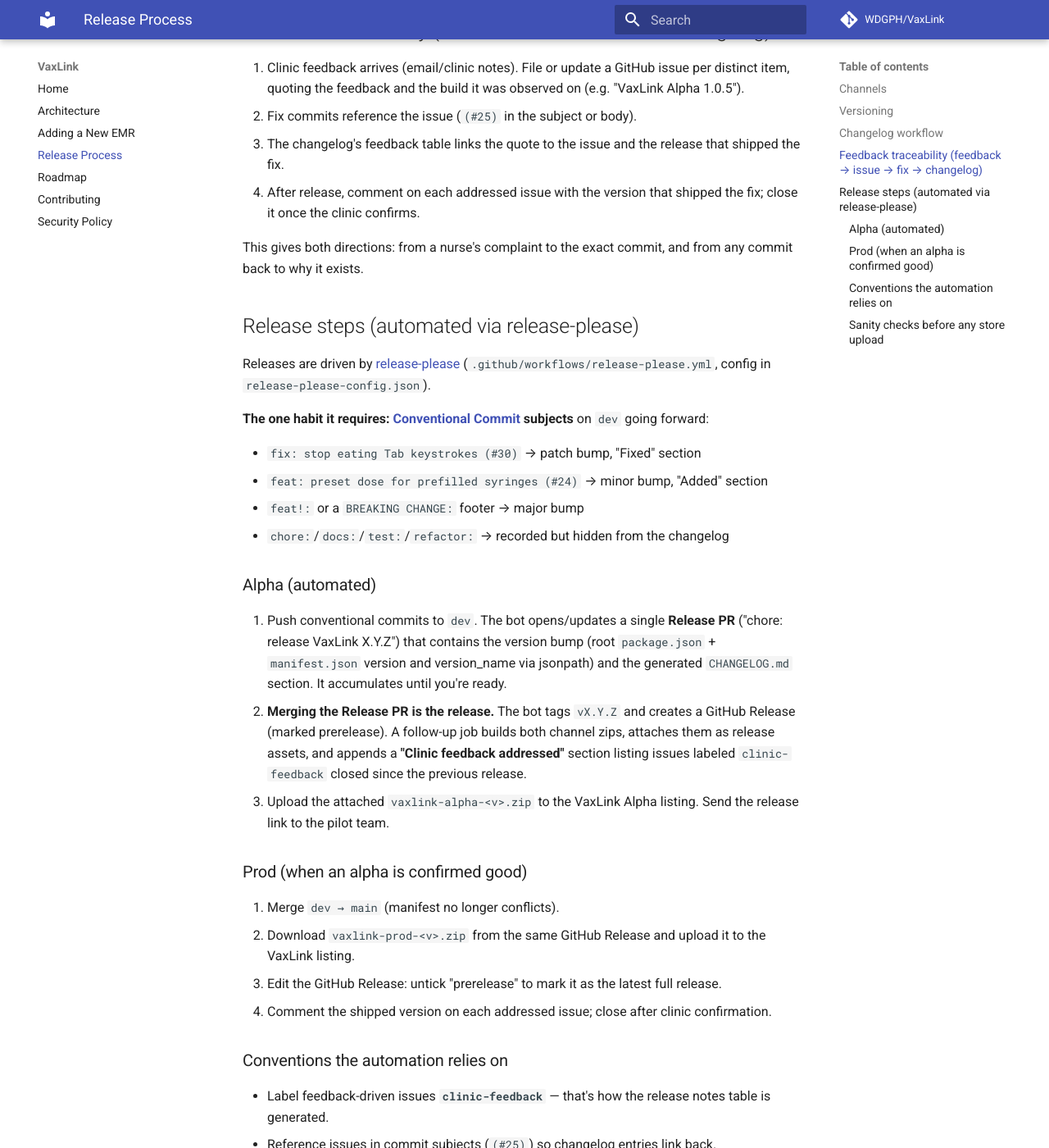
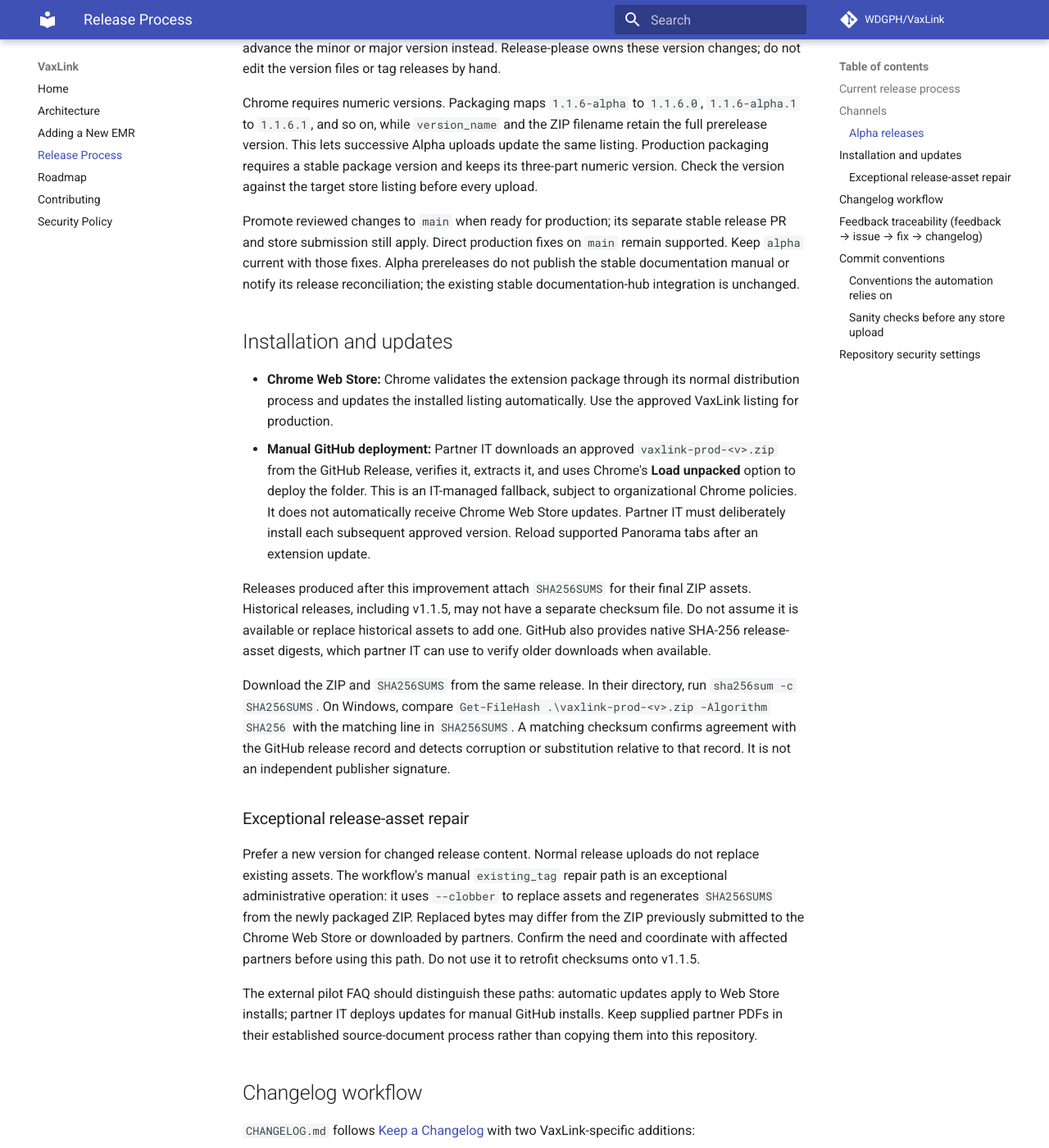
Before and after one commit to WDGPH/VaxLink, an MkDocs documentation site: the page built from docs/RELEASING.md, in a window 1280 px wide and 1400 px high, scrolled down 1402 px. Shown: the whole window at 82% size. Built offline with MkDocs 1.6.1 and Material for MkDocs 9.7.7, drawn with Linux system fonts in a browser that asks for light colours; comment, search, counter and statistics services are not loaded; some of the changed text lies outside the part shown.

Commit message:
Restore Alpha releases and improve release integrity (#62)
* ci: add release checksums and dependency updates

* docs: clarify extension data and release paths

* docs: clarify homepage scan data boundary

* ci: refine release integrity checks and current release guidance

Retain final-ZIP checksums for stable, repair, and dormant Alpha paths. Limit replacement uploads to the explicit repair job and preserve the documentation-hub notification integration. Test both real package channels with seeded excluded material.

Document main-based release-please releases, exceptional asset repair, historical checksum availability, managed manual installs, local data handling, and acknowledgement targets. Preserve v1.1.5 runtime code, permissions, versions, and last-known-good catalogue guidance.

Validation: 186 extension tests pass in UTC; syntax, actionlint, locked strict MkDocs, both ZIP content checks, sha256sum and independent hashlib verification pass. No published assets or repository security settings changed.

* ci: restore Alpha releases on the alpha branch

Target alpha for prereleases and push checks, remove the stale 1.1.3 override and release boundary, and bootstrap from v1.1.5. Keep stable release settings and documentation-hub integrations unchanged.

Preserve increasing numeric Chrome versions across Alpha iterations, retain full prerelease filenames, and reject production packaging of prereleases. Exercise both stable and prerelease CI states and document the restored process.

Validation: 188 UTC tests in current and simulated prerelease trees; actionlint, syntax, locked strict MkDocs, final ZIP inspection and independent checksums; offline release-please planning. Astra reviewed the complete diff with no functional blockers; its documentation corrections are included. No releases, tags, assets, or store submissions were created or changed.

````diff
--- a/docs/RELEASING.md
+++ b/docs/RELEASING.md
@@ -1,21 +1,95 @@
 # VaxLink Release Process
+
+## Current release process
+
+Production releases run from `main`. v1.1.5 was released directly from `main`
+using release-please. Prerelease development now uses `alpha`, created from the
+same v1.1.5 commit; the former `dev` branch is not used.
+
+1. Merge changes with conventional commit subjects into `main`.
+2. Release-please creates or updates a release PR containing the version changes
+   and generated changelog.
+3. Merge the release PR. Release-please creates the version tag and GitHub Release.
+4. GitHub Actions packages the production extension and uploads
+   `vaxlink-prod-<v>.zip` and, for releases produced after this improvement,
+   `SHA256SUMS` calculated from that final ZIP.
+5. An authorized publisher verifies the ZIP, uploads it to the existing VaxLink
+   Chrome Web Store listing, and submits it for review. GitHub release creation
+   does not publish to the store automatically.
+
+The workflow is `.github/workflows/release-please.yml`, with stable configuration
+in `release-please-config.json`. Do not create release tags or increment versions
+manually: the release PR updates root `package.json`, the extension manifest's
+`version` and `version_name`, and `CHANGELOG.md`. Each store upload needs a version
+higher than the one already uploaded to that listing.
 
 ## Channels
 
-| Channel | Branch | Web Store listing | Manifest name (stamped) | Badge in popup |
+| Channel | Status | Web Store listing | Packaged manifest name | Popup badge |
 |---|---|---|---|---|
-| Alpha | `dev` | VaxLink Alpha | `VaxLink Alpha`, `version_name` `X.Y.Z-alpha` | shown |
-| Prod | `main` | VaxLink | `VaxLink`, `version_name` `X.Y.Z` | hidden |
+| Production | Active, releases from `main` | VaxLink | `VaxLink` | hidden |
+| Alpha | Prereleases from `alpha` | VaxLink Alpha | `VaxLink Alpha` | shown |
 
-Two independent store listings with independent version counters. Prod may jump versions (1.0.2 → 1.0.6) — gaps mean those versions were alpha-only. Same version number = same code on both channels.
+`scripts/package-extension.sh prod` and `alpha` stamp the channel name and
+`version_name` into the packaged manifest. Keep channel identity out of source
+branch differences; runtime channel behaviour derives from the manifest name.
 
-Channel identity is **never** edited in `manifest.json` (it stays "VaxLink Alpha" in git on both branches — that's what unpacked development shows). `scripts/package-extension.sh` stamps the name and `version_name` at package time. Anything else channel-specific must derive from `chrome.runtime.getManifest().name` at runtime, like the popup badge does.
+### Alpha releases
 
-## Versioning
+1. Merge conventional commits into `alpha`. Release-please uses
+   `release-please-alpha-config.json` to open or update its Alpha release PR.
+2. Review and merge that release PR into `alpha`. The workflow creates an Alpha
+   tag and GitHub prerelease, then uploads the Alpha ZIP and `SHA256SUMS`.
+3. An authorized publisher verifies the ZIP and uploads it to the separate
+   VaxLink Alpha listing for review. Store publication remains manual.
 
-- Bump `version` (and `version_name`) in `manifest.json` on `dev` only, in a dedicated `update version to X.Y.Z` commit.
-- Bump whenever a build will be uploaded to a store listing — the store requires strictly increasing versions per listing, including re-uploads after a botched build.
-- Three-part versions (`1.0.7`). If alpha ever needs multiple uploads per version, use a fourth part (`1.0.8.1`, `1.0.8.2`) and ship `1.0.8.x`'s final state to prod as `1.0.8`.
+Alpha versioning starts after v1.1.5, without the old 1.1.3 override. For patch
+changes the sequence is `1.1.6-alpha`, `1.1.6-alpha.1`, and so on; features or
+breaking changes can advance the minor or major version instead. Release-please
+owns these version changes; do not edit the version files or tag releases by hand.
+
+Chrome requires numeric versions. Packaging maps `1.1.6-alpha` to `1.1.6.0`,
+`1.1.6-alpha.1` to `1.1.6.1`, and so on, while `version_name` and the ZIP filename
+retain the full prerelease version. This lets successive Alpha uploads update
+the same listing. Production packaging requires a stable package version and
+keeps its three-part numeric version. Check the version against the target store
+listing before every upload.
+
+Promote reviewed changes to `main` when ready for production; its separate stable
+release PR and store submission still apply. Direct production fixes on `main`
+remain supported. Keep `alpha` current with those fixes. Alpha prereleases do
+not publish the stable documentation manual or notify its release reconciliation;
+the existing stable documentation-hub integration is unchanged.
+
+## Installation and updates
+
+- **Chrome Web Store:** Chrome validates the extension package through its normal distribution process and updates the installed listing automatically. Use the approved VaxLink listing for production.
+- **Manual GitHub deployment:** Partner IT downloads an approved `vaxlink-prod-<v>.zip` from the GitHub Release, verifies it, extracts it, and uses Chrome's **Load unpacked** option to deploy the folder. This is an IT-managed fallback, subject to organizational Chrome policies. It does not automatically receive Chrome Web Store updates. Partner IT must deliberately install each subsequent approved version. Reload supported Panorama tabs after an extension update.
+
+Releases produced after this improvement attach `SHA256SUMS` for their final
+ZIP assets. Historical releases, including v1.1.5, may not have a separate checksum
+file. Do not assume it is available or replace historical assets to add one.
+GitHub also provides native SHA-256 release-asset digests, which partner IT can
+use to verify older downloads when available.
+
+Download the ZIP and `SHA256SUMS` from the same release. In their directory, run
+`sha256sum -c SHA256SUMS`. On Windows, compare
+`Get-FileHash .\vaxlink-prod-<v>.zip -Algorithm SHA256` with the matching line in
+`SHA256SUMS`. A matching checksum confirms agreement with the GitHub release
+record and detects corruption or substitution relative to that record. It is
+not an independent publisher signature.
+
+### Exceptional release-asset repair
+
+Prefer a new version for changed release content. Normal release uploads do not
+replace existing assets. The workflow's manual `existing_tag` repair path is an
+exceptional administrative operation: it uses `--clobber` to replace assets and
+regenerates `SHA256SUMS` from the newly packaged ZIP. Replaced bytes may differ
+from the ZIP previously submitted to the Chrome Web Store or downloaded by
+partners. Confirm the need and coordinate with affected partners before using
+this path. Do not use it to retrofit checksums onto v1.1.5.
+
+The external pilot FAQ should distinguish these paths: automatic updates apply to Web Store installs; partner IT deploys updates for manual GitHub installs. Keep supplied partner PDFs in their established source-document process rather than copying them into this repository.
 
 ## Changelog workflow
 
@@ -28,7 +102,7 @@
    ```
    Credit non-code contributions explicitly (e.g. `clinic feedback: WDGPH immunization nursing team`).
 
-Maintain an `## [Unreleased]` section at the top of the changelog on `dev`; when bumping the version, rename it to `## [X.Y.Z] – YYYY-MM-DD` in the same commit. Keep a `### Known issues (tracked)` subsection so testers know what NOT to re-report, with issue numbers.
+Review the generated changelog in the release PR on its target branch (`main` or `alpha`). Keep useful hand-curated feedback tables and a `### Known issues (tracked)` subsection with issue numbers so testers know what not to re-report. Do not manually rename sections or bump versions as a separate release step.
 
 ## Feedback traceability (feedback → issue → fix → changelog)
 
@@ -39,35 +113,26 @@
 
 This gives both directions: from a nurse's complaint to the exact commit, and from any commit back to why it exists.
 
-## Release steps (automated via release-please)
+## Commit conventions
 
-Releases are driven by [release-please](https://github.com/googleapis/release-please) (`.github/workflows/release-please.yml`, config in `release-please-config.json`).
-
-**The one habit it requires: [Conventional Commit](https://www.conventionalcommits.org/) subjects** on `dev` going forward:
+Use conventional commit subjects on `main` and `alpha`:
 
 - `fix: stop eating Tab keystrokes (#30)` → patch bump, "Fixed" section
 - `feat: preset dose for prefilled syringes (#24)` → minor bump, "Added" section
 - `feat!:` or a `BREAKING CHANGE:` footer → major bump
-- `chore:`/`docs:`/`test:`/`refactor:` → recorded but hidden from the changelog
-
-### Alpha (automated)
-1. Push conventional commits to `dev`. The bot opens/updates a single **Release PR** ("chore: release VaxLink X.Y.Z") that contains the version bump (root `package.json` + `manifest.json` version and version_name via jsonpath) and the generated `CHANGELOG.md` section. It accumulates until you're ready.
-2. **Merging the Release PR is the release.** The bot tags `vX.Y.Z` and creates a GitHub Release (marked prerelease). A follow-up job builds both channel zips, attaches them as release assets, and appends a **"Clinic feedback addressed"** section listing issues labeled `clinic-feedback` closed since the previous release.
-3. Upload the attached `vaxlink-alpha-<v>.zip` to the VaxLink Alpha listing. Send the release link to the pilot team.
-
-### Prod (when an alpha is confirmed good)
-1. Merge `dev → main` (manifest no longer conflicts).
-2. Download `vaxlink-prod-<v>.zip` from the same GitHub Release and upload it to the VaxLink listing.
-3. Edit the GitHub Release: untick "prerelease" to mark it as the latest full release.
-4. Comment the shipped version on each addressed issue; close after clinic confirmation.
+- `chore:`/`docs:`/`test:`/`refactor:` → hidden from the generated changelog
 
 ### Conventions the automation relies on
-- Label feedback-driven issues **`clinic-feedback`** — that's how the release notes table is generated.
+- Label feedback-driven issues **`clinic-feedback`** so they can be found when preparing release notes.
 - Reference issues in commit subjects (`(#25)`) so changelog entries link back.
 - Don't hand-edit `version` anywhere; the Release PR owns version bumps. (Hand-written changelog content *above* the generated sections is preserved — the historical 1.0.0–1.0.7 entries stay.)
-- Hand-curated "Clinic feedback addressed" tables in CHANGELOG.md remain worth writing for big pilot rounds: the automation lists the issues; the table tells the story with the nurses' words.
+- Write "Clinic feedback addressed" tables by hand for major pilot rounds; release-please generates commit-based changelog entries, not these feedback tables.
 
 ### Sanity checks before any store upload
 - Open the zip and confirm `manifest.json` has the right `name`/`version_name` for the listing.
 - Load the extracted zip unpacked and open the popup: badge present on alpha, absent on prod.
-- No `.claude/`, `README.md`, `.gitignore`, or test files inside the zip (the package script excludes them).
+- No downloaded `nvc_bundle.json`, tests, fixtures, `node_modules`, or development-only files inside the ZIP (the package script excludes them). Verify the checksum against the final ZIP before uploading.
+
+## Repository security settings
+
+Repository administrators should verify Dependabot vulnerability alerts and security updates, CodeQL default setup, and secret scanning with push protection where available. Their enabled status has not been verified as part of this PR. `.github/dependabot.yml` groups weekly GitHub Actions and documentation tooling version updates. This configuration does not enable repository security controls. These GitHub settings are separate from this repository's files and must be checked in the repository settings page.
````
Also changed, not shown: CLAUDE.md (+3 -3 lines), README.md (+28 -10 lines), SECURITY.md (+7 -8 lines), apps/extension/README.md (+1 -1 lines), docs/index.md (+4 -4 lines), release-please-alpha-config.json (added, +55 -0 lines), release-please-dev-config.json (deleted, +0 -30 lines), 6 other files.
